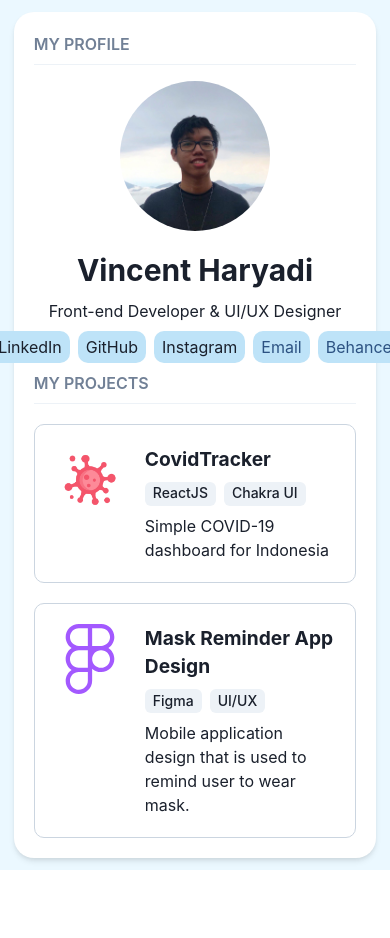
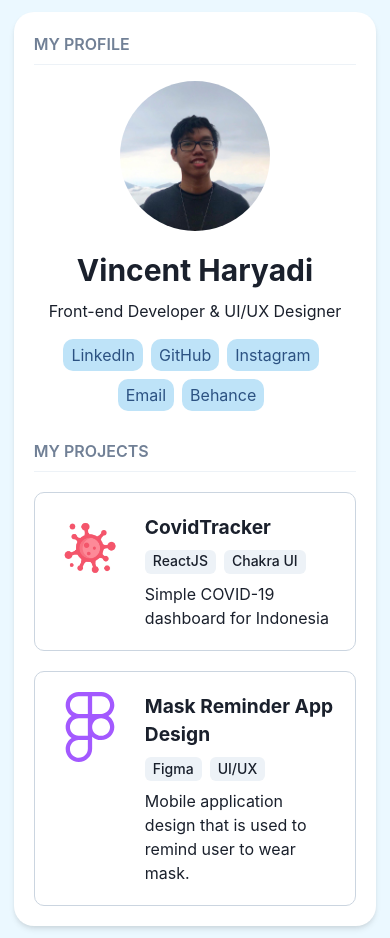
Before and after one commit to vincenth19/vincenth19, a React (Create React App) app: page / in a window 390 px wide. Before the commit the page ends 870 px from the top, so only its background shows below. Built offline with nearby package versions, Linux system fonts and the light colour scheme.

Commit message:
fix link in responsive mode

```diff
--- a/src/App.js
+++ b/src/App.js
@@ -54,7 +54,11 @@ function App() {
                     Vincent Haryadi
                   </Heading>
                   <Text fontSize="md">{`Front-end Developer & UI/UX Designer`}</Text>
-                  <Stack direction="row" spacing={2} alignItems="center">
+                  <Flex
+                    wrap="wrap"
+                    alignItems="center"
+                    justifyContent={['center', 'left', 'left', 'left']}
+                  >
                     <Link
                       href="https://www.linkedin.com/in/vincenth19/"
                       target="_blank"
@@ -62,8 +66,10 @@ function App() {
                       py={1}
                       px={2}
                       borderRadius={10}
+                      mr={2}
+                      mt={2}
                     >
-                      <Text fontSize="1rem" color="#blue.700">
+                      <Text fontSize="1rem" color="blue.700">
                         LinkedIn
                       </Text>
                     </Link>
@@ -72,10 +78,12 @@ function App() {
                       py={1}
                       px={2}
                       borderRadius={10}
+                      mr={2}
+                      mt={2}
                       href="https://github.com/vincenth19"
                       target="_blank"
                     >
-                      <Text fontSize="1rem" color="#blue.700">
+                      <Text fontSize="1rem" color="blue.700">
                         GitHub
                       </Text>
                     </Link>
@@ -86,8 +94,10 @@ function App() {
                       py={1}
                       px={2}
                       borderRadius={10}
+                      mr={2}
+                      mt={2}
                     >
-                      <Text fontSize="1rem" color="#blue.700">
+                      <Text fontSize="1rem" color="blue.700">
                         Instagram
                       </Text>
                     </Link>
@@ -96,6 +106,8 @@ function App() {
                       py={1}
                       px={2}
                       borderRadius={10}
+                      mr={2}
+                      mt={2}
                       href="mailto:vincenthary19@gmail.com"
                       target="_blank"
                     >
@@ -107,6 +119,8 @@ function App() {
                       bg="blue.100"
                       py={1}
                       px={2}
+                      mr={2}
+                      mt={2}
                       borderRadius={10}
                       href="https://www.behance.net/vincentharyadi"
                       target="_blank"
@@ -115,10 +129,10 @@ function App() {
                         Behance
                       </Text>
                     </Link>
-                  </Stack>
+                  </Flex>
                 </Stack>
               </Stack>
-              <Stack spacing={5} mt={[0, 5]}>
+              <Stack spacing={5} mt={5}>
                 <Text
                   pb={2}
                   borderBottom="1px"
```
